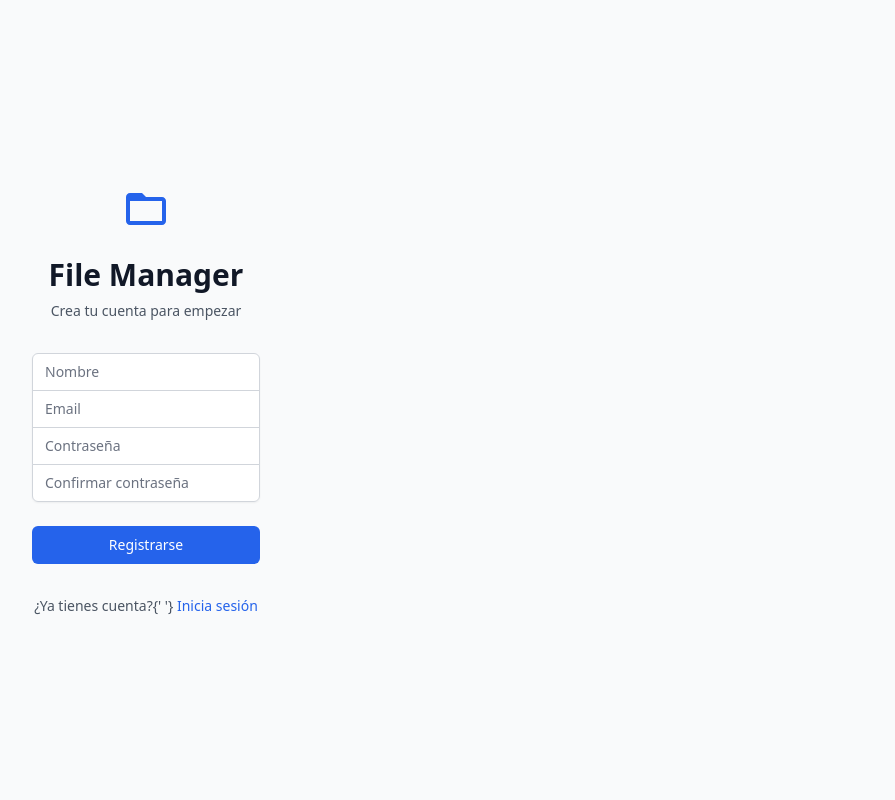
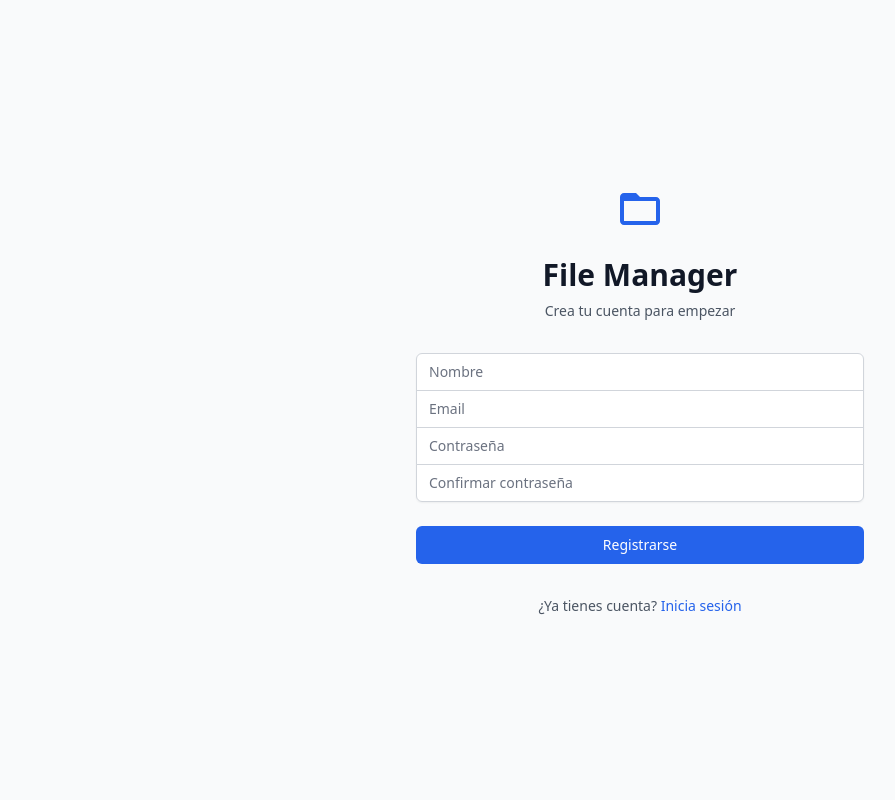
Before and after one commit to Shadow-Sile/file-manager, a Laravel app: page /register in a window 1280 px wide. Shown: the whole page, without its empty margins (0-895 px from the left). Run offline with Laravel 12, Linux system fonts and the light colour scheme; style sheets or scripts are compiled from the project's sources.

Commit message:
fix: center registration form and clean stray text

```diff
--- a/resources/views/auth/register.blade.php
+++ b/resources/views/auth/register.blade.php
@@ -9,8 +9,8 @@
 
     @vite(['resources/css/app.css', 'resources/js/app.js'])
 </head>
-<body class="bg-gray-50 dark:bg-gray-900 min-h-screen flex">
-    <div class="min-h-screen flex items-center justify-center py-12 px-4 sm:px-6 lg:px-8">
+<body class="bg-gray-50 dark:bg-gray-900 min-h-screen">
+    <div class="min-h-screen w-full flex items-center justify-center py-12 px-4 sm:px-6 lg:px-8">
         <div class="max-w-md w-full space-y-8">
             <div>
                 <div class="mx-auto h-12 w-12 text-blue-600 dark:text-blue-400">
@@ -77,7 +77,7 @@
             </form>
 
             <p class="text-center text-sm text-gray-600 dark:text-gray-400">
-                ¿Ya tienes cuenta?{' '}
+                ¿Ya tienes cuenta?
                 <a href="{{ route('login') }}" class="font-medium text-blue-600 hover:text-blue-500 dark:text-blue-400">
                     Inicia sesión
                 </a>
```
